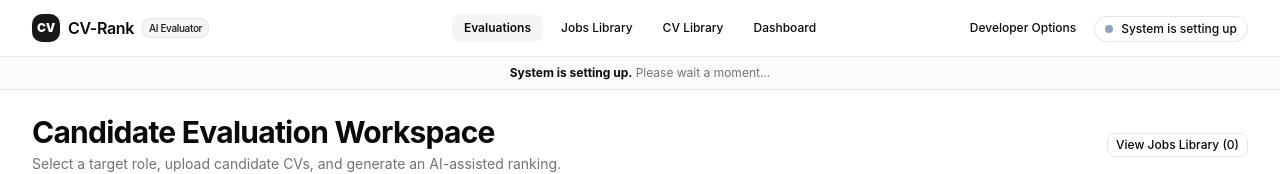
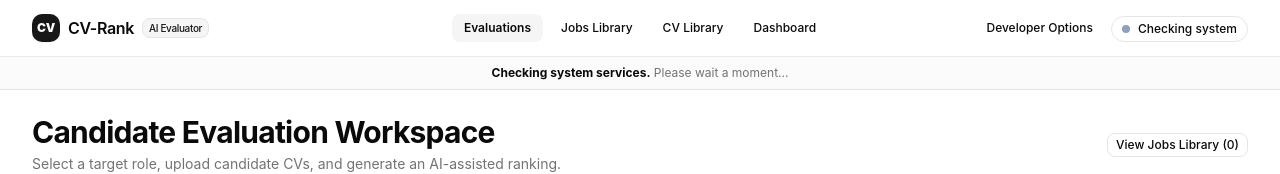
Before and after one commit to pathummadhusanka/CV-Rank, a React (Vite) app in the folder src/frontend/: page / in a window 1280 px wide. Shown: the top 174 px of the page. Built offline with nearby package versions, Linux system fonts and the light colour scheme; no server answers.

Commit message:
fix: prevent setup message during health retries

```diff
--- a/src/frontend/src/components/BackendHealthBadge.tsx
+++ b/src/frontend/src/components/BackendHealthBadge.tsx
@@ -3,7 +3,7 @@ import { useSystemStatus } from "@/components/SystemStatusContext";
 
 export function BackendHealthBadge() {
 	const [isOpen, setIsOpen] = useState(false);
-	const { health, aiHealth, backendStatus, lastChecked, isStarting, isChecking, checkHealth } = useSystemStatus();
+	const { health, aiHealth, backendStatus, lastChecked, isStarting, hasInitialCheckCompleted, isChecking, checkHealth } = useSystemStatus();
 
 	const isBackendChecking = backendStatus === "checking";
 	const hasBackendIssue = backendStatus === "offline";
@@ -16,6 +16,7 @@ export function BackendHealthBadge() {
 	].includes(aiHealth.status);
 	const hasAITemporaryIssue = aiHealth?.status && ["rate_limited", "provider_unavailable"].includes(aiHealth.status);
 	const hasAIHealthFailure = backendStatus === "online" && aiHealth === null;
+	const isSettingUp = isStarting && !hasInitialCheckCompleted;
 	const overallStatus = isStarting || isChecking || isBackendChecking ? "checking" : hasAITemporaryIssue || hasAIHealthFailure ? "warning" : hasBackendIssue || hasAIConfigurationIssue ? "error" : "ready";
 	const statusColor = {
 		ready: "bg-emerald-500",
@@ -25,7 +26,7 @@ export function BackendHealthBadge() {
 	}[overallStatus];
 	const statusLabel = {
 		ready: "System ready",
-		checking: isStarting ? "System is setting up" : "Checking system",
+		checking: isSettingUp ? "System is setting up" : "Checking system",
 		warning: "System warning",
 		error: "System issue",
 	}[overallStatus];
--- a/src/frontend/src/components/SystemStatusContext.tsx
+++ b/src/frontend/src/components/SystemStatusContext.tsx
@@ -18,6 +18,7 @@ type SystemStatusContextValue = {
 	lastChecked: Date | null;
 	checked: boolean;
 	isStarting: boolean;
+	hasInitialCheckCompleted: boolean;
 	isChecking: boolean;
 	checkHealth: () => Promise<void>;
 };
@@ -30,6 +31,7 @@ export function SystemStatusProvider({ children }: { children: ReactNode }) {
 	const [backendStatus, setBackendStatus] = useState<BackendStatus>("checking");
 	const [lastChecked, setLastChecked] = useState<Date | null>(null);
 	const [isStarting, setIsStarting] = useState(true);
+	const [hasInitialCheckCompleted, setHasInitialCheckCompleted] = useState(false);
 	const [isChecking, setIsChecking] = useState(false);
 
 	const checkHealth = async () => {
@@ -48,6 +50,7 @@ export function SystemStatusProvider({ children }: { children: ReactNode }) {
 			setLastChecked(new Date());
 		} finally {
 			setIsChecking(false);
+			setHasInitialCheckCompleted(true);
 		}
 	};
 
@@ -63,7 +66,7 @@ export function SystemStatusProvider({ children }: { children: ReactNode }) {
 
 	return (
 		<SystemStatusContext.Provider
-			value={{ health, aiHealth, backendStatus, lastChecked, checked: lastChecked !== null, isStarting, isChecking, checkHealth }}
+			value={{ health, aiHealth, backendStatus, lastChecked, checked: lastChecked !== null, isStarting, hasInitialCheckCompleted, isChecking, checkHealth }}
 		>
 			{children}
 		</SystemStatusContext.Provider>
--- a/src/frontend/src/components/SystemStatusWarningBar.tsx
+++ b/src/frontend/src/components/SystemStatusWarningBar.tsx
@@ -6,13 +6,14 @@ type StatusItem = {
 };
 
 export function SystemStatusWarningBar() {
-	const { health, aiHealth, checked, isStarting, isChecking, checkHealth } = useSystemStatus();
+	const { health, aiHealth, checked, isStarting, hasInitialCheckCompleted, isChecking, checkHealth } = useSystemStatus();
+	const isSettingUp = isStarting && !hasInitialCheckCompleted;
 
-	if (isStarting || isChecking) {
+	if (isSettingUp || isStarting || isChecking) {
 		return (
 			<div className="border-b border-border bg-muted/40 px-4 py-2 text-xs text-muted-foreground" role="status">
 				<div className="mx-auto flex max-w-7xl items-center justify-center gap-3 text-center">
-					<p><strong className="text-foreground">{isStarting ? "System is setting up." : "Checking system services."}</strong> Please wait a moment...</p>
+					<p><strong className="text-foreground">{isSettingUp ? "System is setting up." : "Checking system services."}</strong> Please wait a moment...</p>
 				</div>
 			</div>
 		);
```
